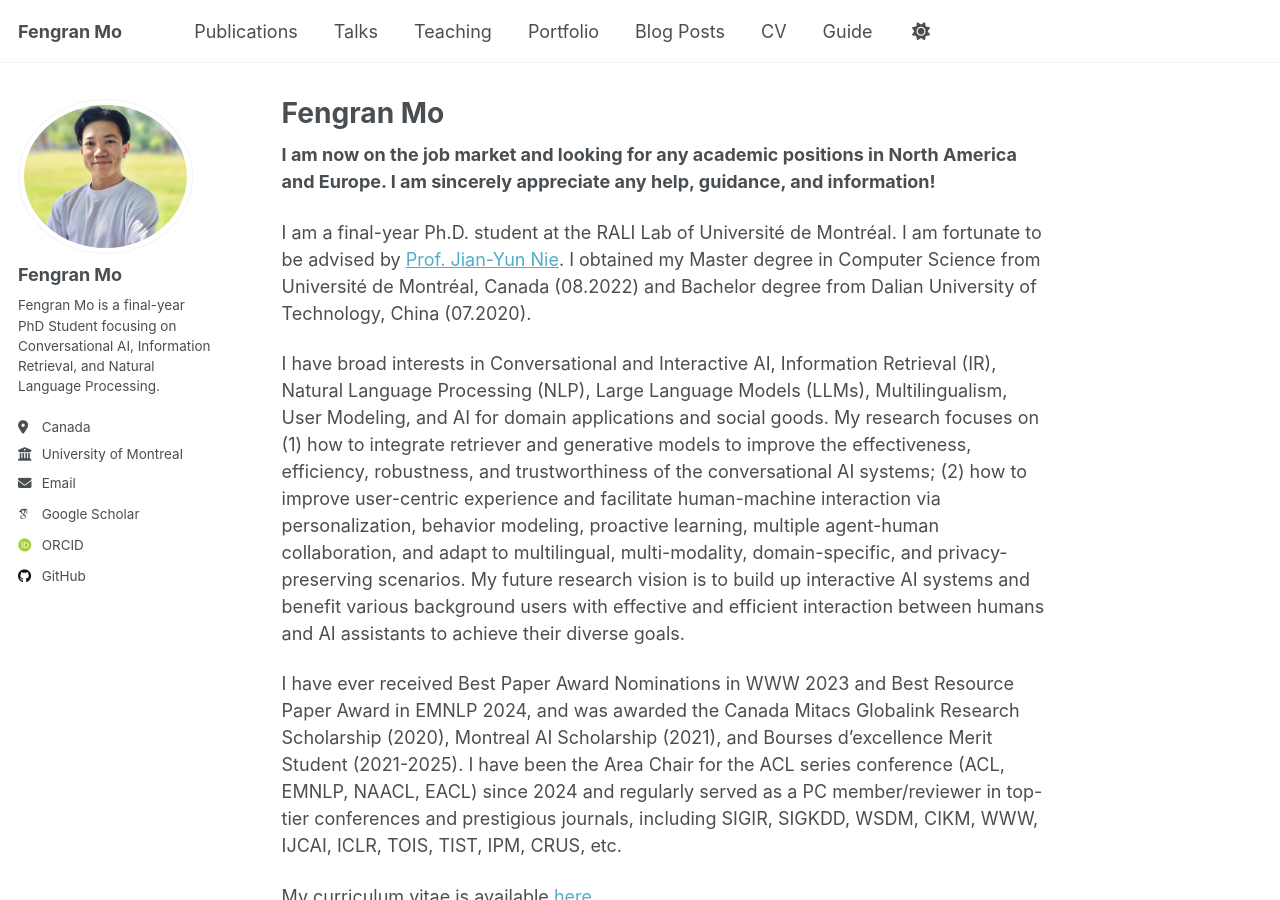
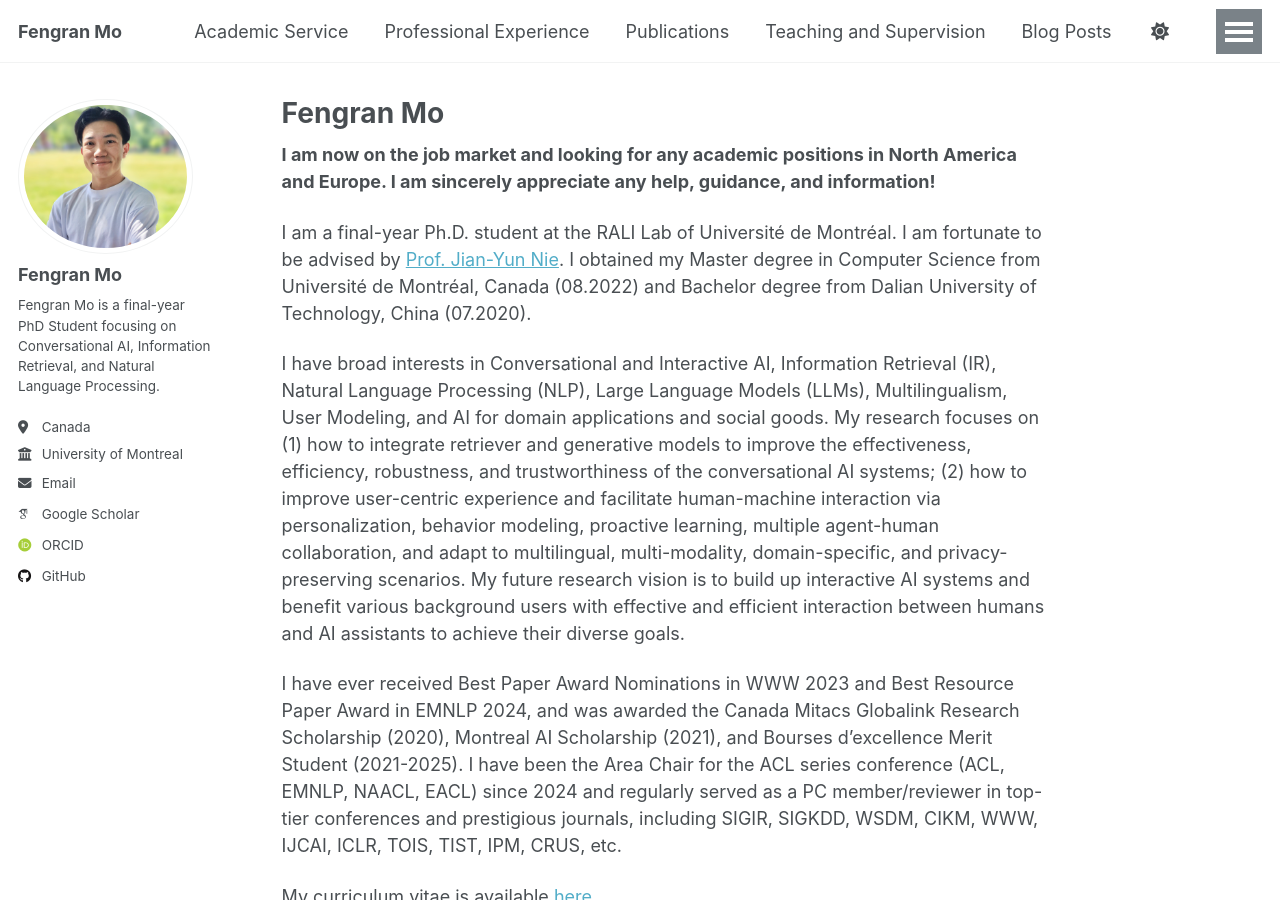
Before and after one commit to fengranMark/fengranMark.github.io, a Jekyll site: the page built from _pages/about.md, in a window 1280 px wide and 900 px high. Built offline with Jekyll 4.4.1, drawn with Linux system fonts in a browser that asks for light colours; some web fonts are replaced; a script that is not in the unit is left out.

Commit message:
Update navigation.yml

```diff
--- a/_data/navigation.yml
+++ b/_data/navigation.yml
@@ -8,17 +8,18 @@
 #      Markdown formatted page while the second is generated using JSON.
 
 main:
-  - title: "Publications"
-    url: /publications/
 
-  - title: "Talks"
+  - title: "Academic Service"
     url: /talks/
 
-  - title: "Teaching"
+  - title: "Professional Experience"
+    url: /portfolio/
+
+  - title: "Publications"
+    url: /#publications
+
+  - title: "Teaching and Supervision"
     url: /teaching/
-
-  - title: "Portfolio"
-    url: /portfolio/
 
   - title: "Blog Posts"
     url: /year-archive/
```
